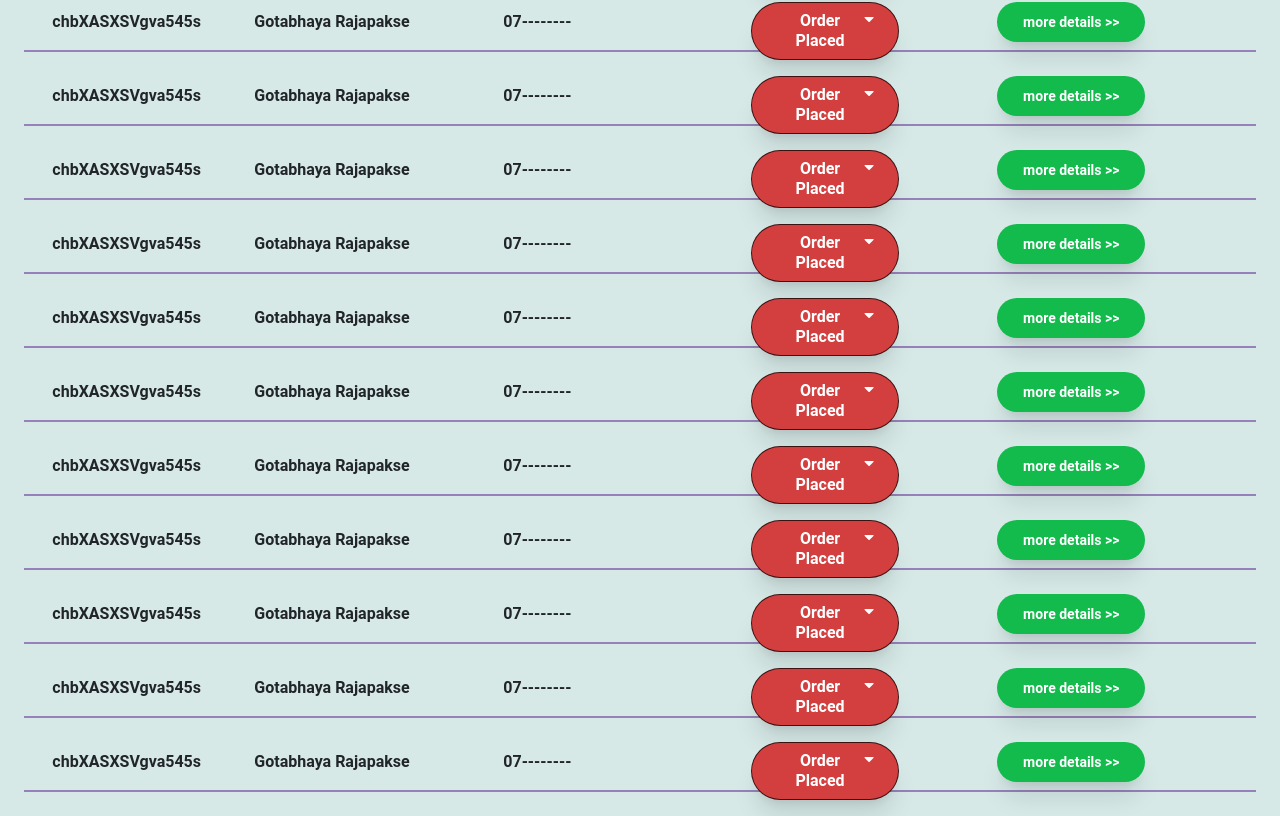
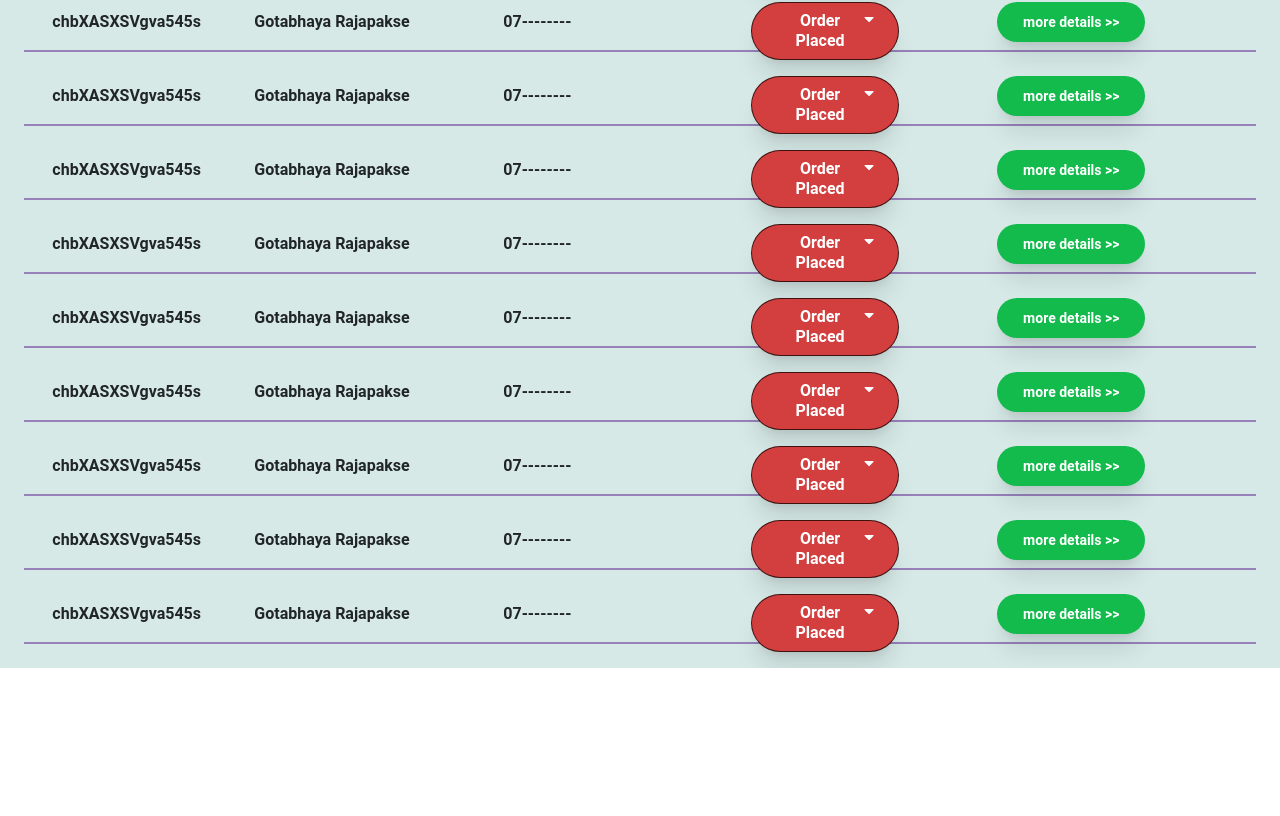
Before and after one commit to kumesh1997/Admin-Panal, a React (Create React App) app: page / in a window 1280 px wide. Shown: the part 232-1048 px from the top of the page. After the commit the page ends 900 px from the top, so only its background shows below. Built offline with nearby package versions, Linux system fonts and the light colour scheme.

Commit message:
Fixed button fixed but not final, position issues is remain

```diff
--- a/src/BaseComponents/AdminRow/index.jsx
+++ b/src/BaseComponents/AdminRow/index.jsx
@@ -16,7 +16,7 @@ function AdminRow({
 
     const [selected, setSelected]=useState("");
 
-    function openTheModel(){
+    function openModel(){
         seemore_button_click(true);
     }
 
@@ -52,7 +52,7 @@ function AdminRow({
                             </div>
 
                             <div className="col-sm-3 delivery-card-content-buttons-seemore">
-                                <StandartButton children={"more details >>"} extraTailwindClasses={"p-2 bg-see_more_green duration-700 hover:translate-x-2 font-bold shadow-xl lg:text-xs xl:text-sm"} clickHandler={openTheModel}/>
+                                <StandartButton children={"more details >>"} extraTailwindClasses={"p-2 bg-see_more_green duration-700 hover:translate-x-2 font-bold shadow-xl lg:text-xs xl:text-sm"} clickHandler={openModel}/>
                             </div>
                         </div>
                 </div>
--- a/src/Components/LandingPage/Landing.jsx
+++ b/src/Components/LandingPage/Landing.jsx
@@ -37,6 +37,16 @@ export const Landing=()=>{
                 <div className="row bg-admin-bg p-4 delivery-list sm:p-0 sm:mt-11">
                     <div>
                         <AdminRow css_for_dropdown={"bg-order_placed_red text-white font-bold"} seemore_button_click={openTheModel}/>
+                        <AdminRow css_for_dropdown={"bg-order_placed_red text-white font-bold"} seemore_button_click={openTheModel}/>
+                        <AdminRow css_for_dropdown={"bg-order_placed_red text-white font-bold"} seemore_button_click={openTheModel}/>
+                        <AdminRow css_for_dropdown={"bg-order_placed_red text-white font-bold"} seemore_button_click={openTheModel}/>
+                        <AdminRow css_for_dropdown={"bg-order_placed_red text-white font-bold"} seemore_button_click={openTheModel}/>
+                        <AdminRow css_for_dropdown={"bg-order_placed_red text-white font-bold"} seemore_button_click={openTheModel}/>
+                        <AdminRow css_for_dropdown={"bg-order_placed_red text-white font-bold"} seemore_button_click={openTheModel}/>
+                        <AdminRow css_for_dropdown={"bg-order_placed_red text-white font-bold"} seemore_button_click={openTheModel}/>
+                        <AdminRow css_for_dropdown={"bg-order_placed_red text-white font-bold"} seemore_button_click={openTheModel}/>
+                        <AdminRow css_for_dropdown={"bg-order_placed_red text-white font-bold"} seemore_button_click={openTheModel}/>
+                        {/* <AdminRow css_for_dropdown={"bg-order_placed_red text-white font-bold"}/>
                         <AdminRow css_for_dropdown={"bg-order_placed_red text-white font-bold"}/>
                         <AdminRow css_for_dropdown={"bg-order_placed_red text-white font-bold"}/>
                         <AdminRow css_for_dropdown={"bg-order_placed_red text-white font-bold"}/>
@@ -46,14 +56,13 @@ export const Landing=()=>{
                         <AdminRow css_for_dropdown={"bg-order_placed_red text-white font-bold"}/>
                         <AdminRow css_for_dropdown={"bg-order_placed_red text-white font-bold"}/>
                         <AdminRow css_for_dropdown={"bg-order_placed_red text-white font-bold"}/>
-                        <AdminRow css_for_dropdown={"bg-order_placed_red text-white font-bold"}/>
-                        <AdminRow css_for_dropdown={"bg-order_placed_red text-white font-bold"}/>
+                        <AdminRow css_for_dropdown={"bg-order_placed_red text-white font-bold"}/> */}
                     </div>
 
                 </div>
 
 
-                {openModal && <div id="modal" className="modalBackground w-full h-auto bg-modal_bg_gray xl:flex xl:justify-center lg:flex lg:justify-center sm:block align-middle ">
+                {openModal && <div id="modal" className="modalBackground w-full h-auto bg-modal_bg_gray xl:flex xl:justify-center lg:flex lg:justify-center sm:block align-middle  z-20">
                         <div className="modalContainer rounded-xl bg-modal_blue shadow-lg flex flex-col p-3 lg:w-3/4 lg:h-3/4 xl:w-3/4 xl:h-3/4 sm:w-full">
                             <div className=" flex justify-end"><ModalCloseButton ClickHandler={closeModal} /></div>
 
@@ -143,7 +152,7 @@ export const Landing=()=>{
                                 </div>
 
                                 <div className="delivery-card-content-buttons-seemore xl:mt-4 lg:mt-4 sm:mt-2">
-                                    <StandartButton children={"Done"} extraTailwindClasses={"p-2 bg-see_more_green xl:h-auto lg:h-11 font-bold shadow-xl lg:text-xs xl:text-sm"} clickHandler={setOpenModal} />
+                                    <StandartButton children={"Done"} extraTailwindClasses={"p-2 bg-see_more_green xl:h-auto lg:h-11 font-bold shadow-xl lg:text-xs xl:text-sm"} clickHandler={closeModal} />
                                 </div>
                             </div>
                         </div>
```
